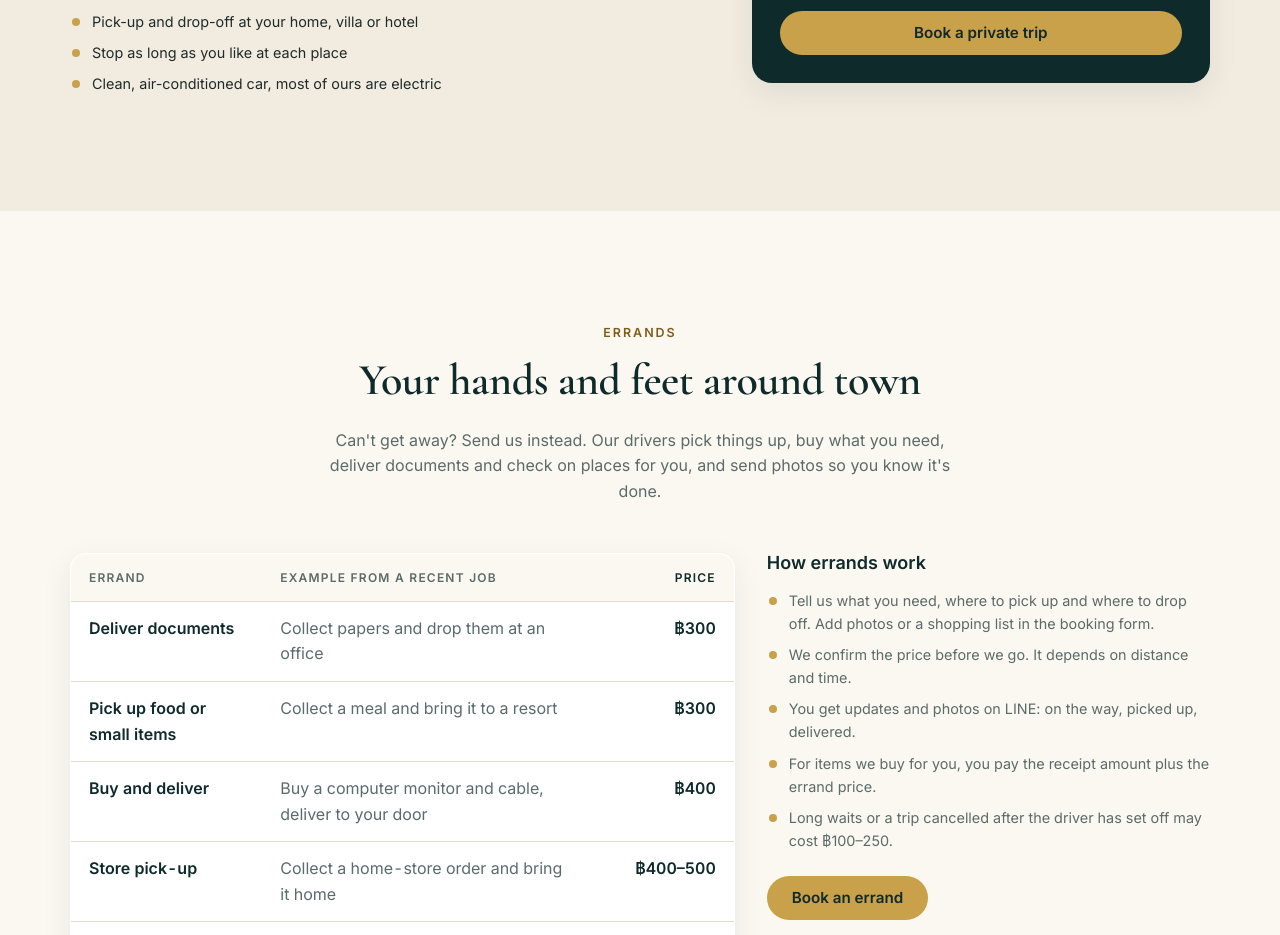
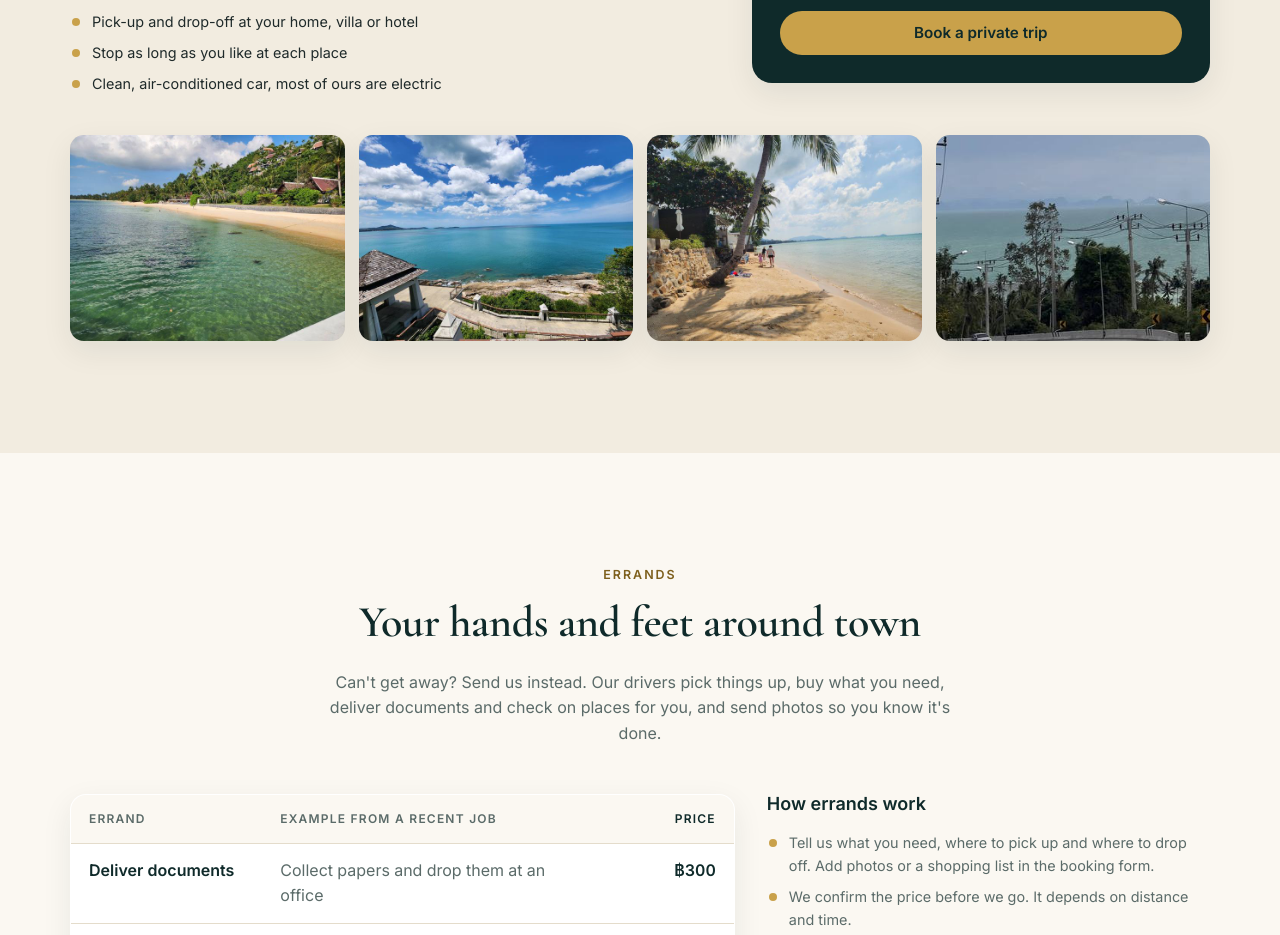
Before and after one commit to jajahhhhhhh/YourestWedo, a plain HTML site: page public/chauffeur.html in a window 1280 px wide. Shown: the part 1500-2435 px from the top of the page. Drawn offline with nearby package versions, Linux system fonts and the light colour scheme.

Commit message:
Add photos to private trips (#15)
Co-Authored-By: Claude Opus 5.5 <noreply@anthropic.com>
Claude-Session: https://claude.ai/code/session_01SZwQ29Hkvf8SHsTUvU5S4M

```diff
--- a/public/chauffeur.html
+++ b/public/chauffeur.html
@@ -97,6 +97,20 @@
           <p class="trip-min">Minimum 4 hours (from ฿2,400)</p>
           <a class="btn btn-gold btn-block" href="#book">Book a private trip</a>
         </div>
+      </div>
+      <div class="container trip-photos">
+          <button type="button" class="trip-tile" data-work-title="Private trips" data-work-photos="trip/beach-1.jpg|trip/viewpoint.jpg|trip/beach-2.jpg|trip/coast-road.jpg" data-work-start="0" aria-label="Clear-water beach: view larger">
+            <img src="trip/t/beach-1.jpg" alt="Clear-water beach" loading="lazy">
+          </button>
+          <button type="button" class="trip-tile" data-work-title="Private trips" data-work-photos="trip/beach-1.jpg|trip/viewpoint.jpg|trip/beach-2.jpg|trip/coast-road.jpg" data-work-start="1" aria-label="Island viewpoint: view larger">
+            <img src="trip/t/viewpoint.jpg" alt="Island viewpoint" loading="lazy">
+          </button>
+          <button type="button" class="trip-tile" data-work-title="Private trips" data-work-photos="trip/beach-1.jpg|trip/viewpoint.jpg|trip/beach-2.jpg|trip/coast-road.jpg" data-work-start="2" aria-label="Quiet palm beach: view larger">
+            <img src="trip/t/beach-2.jpg" alt="Quiet palm beach" loading="lazy">
+          </button>
+          <button type="button" class="trip-tile" data-work-title="Private trips" data-work-photos="trip/beach-1.jpg|trip/viewpoint.jpg|trip/beach-2.jpg|trip/coast-road.jpg" data-work-start="3" aria-label="Coastal road: view larger">
+            <img src="trip/t/coast-road.jpg" alt="Coastal road" loading="lazy" style="object-position: 50% 68%">
+          </button>
       </div>
     </section>
 
--- a/public/styles.css
+++ b/public/styles.css
@@ -492,3 +492,9 @@ textarea { resize: vertical; }
 .trip-amount span { font-family: var(--sans); font-size: 1rem; color: #b9c8c6; }
 .trip-min { margin: 6px 0 22px; color: #b9c8c6; }
 @media (max-width: 820px) { .trip { grid-template-columns: 1fr; gap: 24px; } }
+.trip-photos { display: grid; grid-template-columns: repeat(4, minmax(0, 1fr)); gap: 14px; margin-top: 36px; }
+.trip-tile { display: block; padding: 0; border: 0; cursor: pointer; overflow: hidden; border-radius: 14px; aspect-ratio: 4 / 3; max-width: 100%; background: var(--line); box-shadow: var(--shadow); }
+.trip-tile img { width: 100%; height: 100%; object-fit: cover; display: block; transition: transform .3s ease; }
+.trip-tile:hover img { transform: scale(1.03); }
+@media (max-width: 720px) { .trip-photos { grid-template-columns: 1fr 1fr; } }
+@media (prefers-reduced-motion: reduce) { .trip-tile img { transition: none; } }
```
Also changed, not shown: public/trip/beach-1.jpg (added), public/trip/beach-2.jpg (added), public/trip/coast-road.jpg (added), public/trip/t/beach-1.jpg (added), public/trip/t/beach-2.jpg (added), public/trip/t/coast-road.jpg (added), public/trip/t/viewpoint.jpg (added), public/trip/viewpoint.jpg (added).
